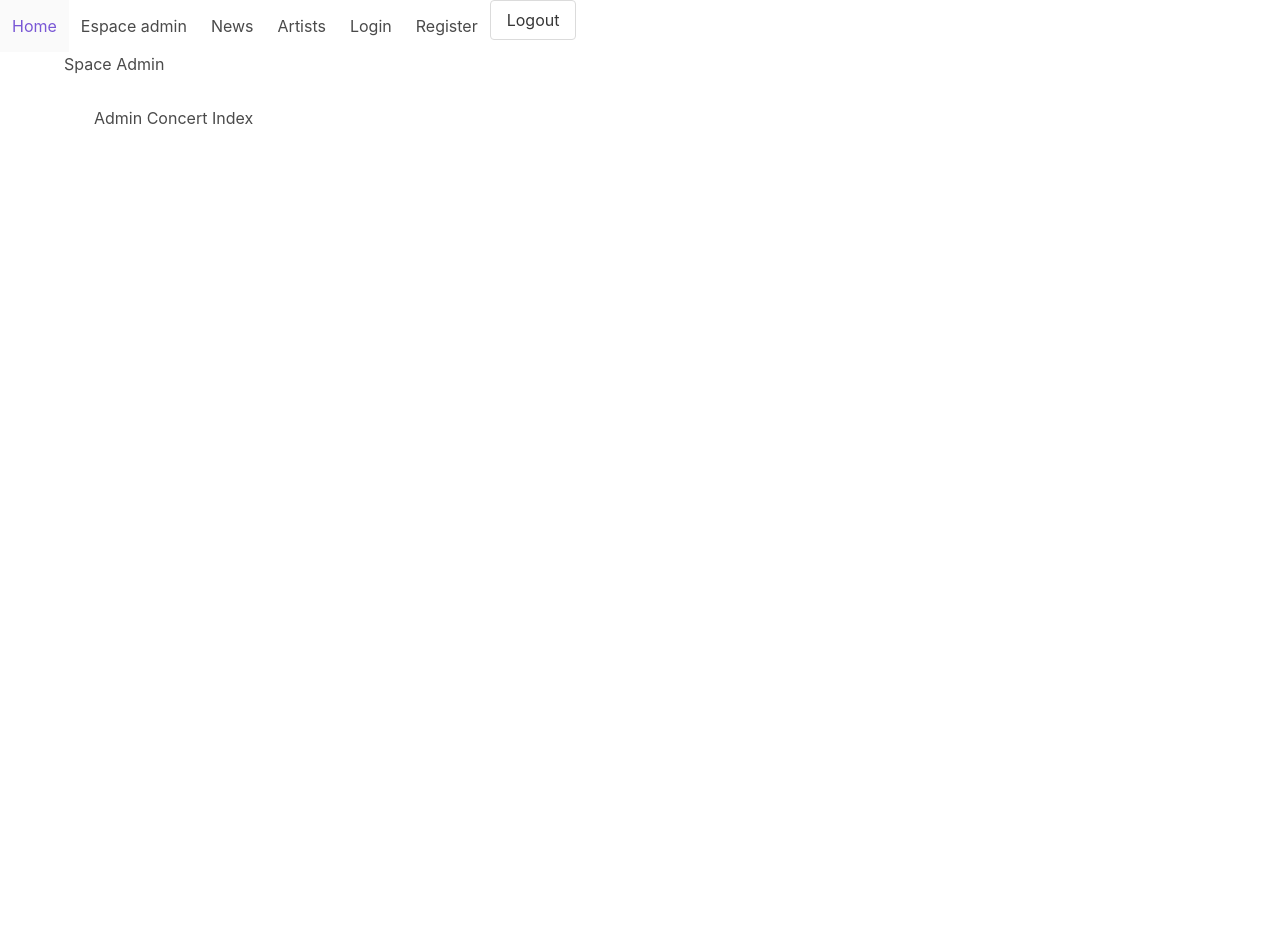
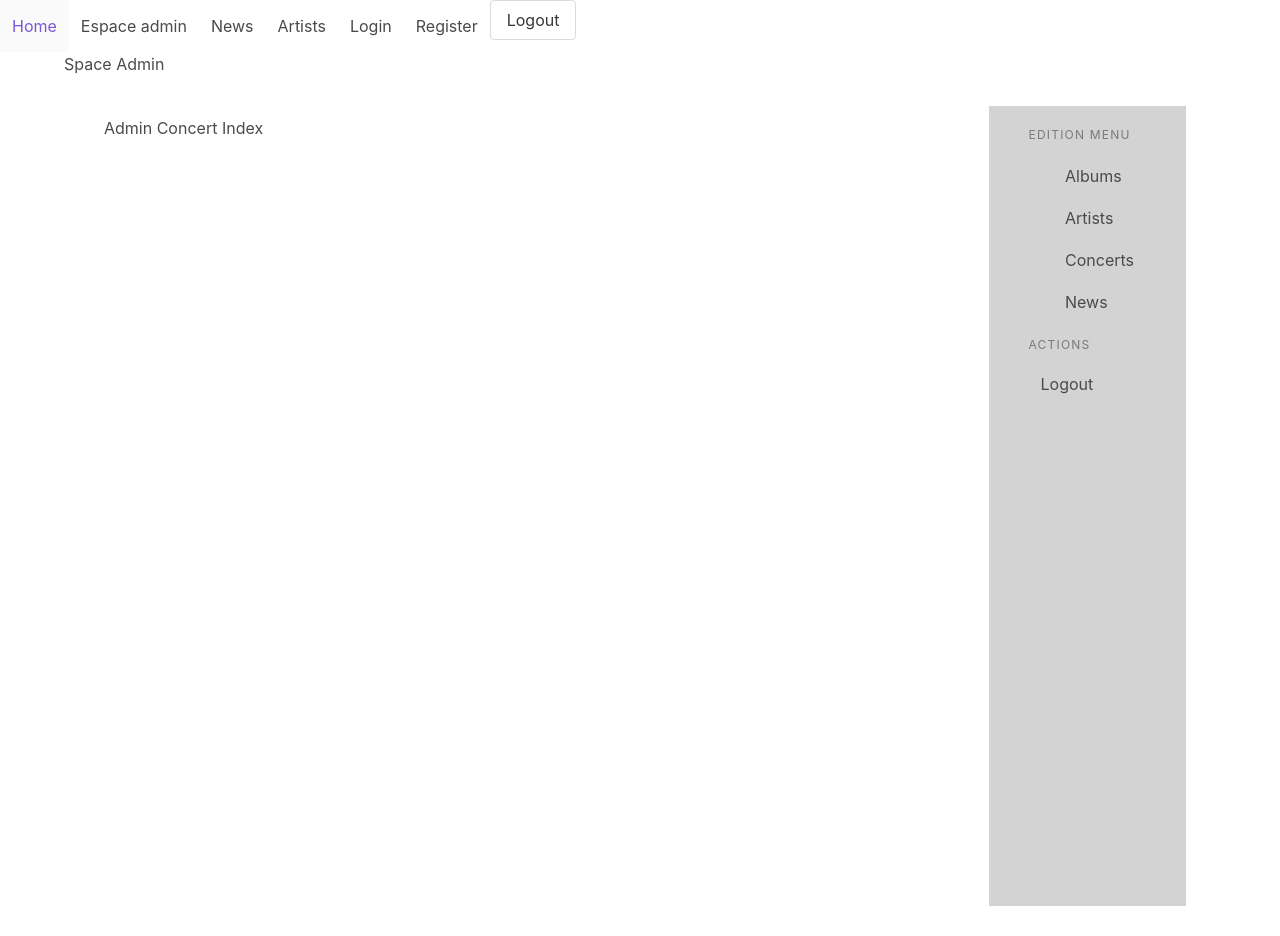
Before and after one commit to ecv-projects/vuejs-music-app, a Vue app: page /admin/concerts in a window 1280 px wide. Before the commit the page ends 800 px from the top, so only its background shows below. Built offline with nearby package versions, Linux system fonts and the light colour scheme.

Commit message:
update all index admin template

```diff
--- a/src/views/admin/albums/Index.vue
+++ b/src/views/admin/albums/Index.vue
@@ -1,5 +1,37 @@
 <template>
-    <div>
-        <h1>Admin Album Index</h1>
+    <div class="container-admin">
+        <div class="admin-content albums">
+            <h1>Admin Album Index</h1>
+        </div>
+        <b-menu class="admin-menu">
+            <b-menu-list label="Edition menu">
+            <b-menu-item label="Albums" icon="link" tag="router-link" target="_blank" to="/admin/albums"></b-menu-item>
+            <b-menu-item label="Artists" icon="link" tag="router-link" target="_blank" to="/admin/artists"></b-menu-item>
+            <b-menu-item label="Concerts" icon="link" tag="router-link" target="_blank" to="/admin/concerts"></b-menu-item>
+            <b-menu-item label="News" icon="link" tag="router-link" target="_blank" to="/admin/news"></b-menu-item>
+            </b-menu-list>
+
+            <b-menu-list label="Actions">
+            <b-menu-item label="Logout"></b-menu-item>
+            </b-menu-list>
+        </b-menu>
     </div>
 </template>
+
+<style>
+  .container-admin {
+    display: flex;
+    justify-content: space-between;
+  }
+
+  .admin-content {
+    padding: 10px;
+  }
+
+  .admin-menu {
+    height: 100vh;
+    padding: 20px 40px;
+    background-color: lightgrey;
+  }
+
+</style>
--- a/src/views/admin/artists/Index.vue
+++ b/src/views/admin/artists/Index.vue
@@ -1,5 +1,37 @@
 <template>
-    <div>
-        <h1>Admin Artist Index</h1>
+    <div class="container-admin">
+        <div class="admin-content artists">
+            <h1>Admin Artist Index</h1>
+        </div>
+        <b-menu class="admin-menu">
+            <b-menu-list label="Edition menu">
+            <b-menu-item label="Albums" icon="link" tag="router-link" target="_blank" to="/admin/albums"></b-menu-item>
+            <b-menu-item label="Artists" icon="link" tag="router-link" target="_blank" to="/admin/artists"></b-menu-item>
+            <b-menu-item label="Concerts" icon="link" tag="router-link" target="_blank" to="/admin/concerts"></b-menu-item>
+            <b-menu-item label="News" icon="link" tag="router-link" target="_blank" to="/admin/news"></b-menu-item>
+            </b-menu-list>
+
+            <b-menu-list label="Actions">
+            <b-menu-item label="Logout"></b-menu-item>
+            </b-menu-list>
+        </b-menu>
     </div>
 </template>
+
+<style>
+  .container-admin {
+    display: flex;
+    justify-content: space-between;
+  }
+
+  .admin-content {
+    padding: 10px;
+  }
+
+  .admin-menu {
+    height: 100vh;
+    padding: 20px 40px;
+    background-color: lightgrey;
+  }
+
+</style>
--- a/src/views/admin/concerts/Index.vue
+++ b/src/views/admin/concerts/Index.vue
@@ -1,5 +1,37 @@
 <template>
-    <div>
-        <h1>Admin Concert Index</h1>
+    <div class="container-admin">
+        <div class="admin-content concerts">
+            <h1>Admin Concert Index</h1>
+        </div>
+        <b-menu class="admin-menu">
+            <b-menu-list label="Edition menu">
+            <b-menu-item label="Albums" icon="link" tag="router-link" target="_blank" to="/admin/albums"></b-menu-item>
+            <b-menu-item label="Artists" icon="link" tag="router-link" target="_blank" to="/admin/artists"></b-menu-item>
+            <b-menu-item label="Concerts" icon="link" tag="router-link" target="_blank" to="/admin/concerts"></b-menu-item>
+            <b-menu-item label="News" icon="link" tag="router-link" target="_blank" to="/admin/news"></b-menu-item>
+            </b-menu-list>
+
+            <b-menu-list label="Actions">
+            <b-menu-item label="Logout"></b-menu-item>
+            </b-menu-list>
+        </b-menu>
     </div>
 </template>
+
+<style>
+  .container-admin {
+    display: flex;
+    justify-content: space-between;
+  }
+
+  .admin-content {
+    padding: 10px;
+  }
+
+  .admin-menu {
+    height: 100vh;
+    padding: 20px 40px;
+    background-color: lightgrey;
+  }
+
+</style>
--- a/src/views/admin/news/Index.vue
+++ b/src/views/admin/news/Index.vue
@@ -1,5 +1,37 @@
 <template>
-    <div>
-        <h1>Admin News Index</h1>
+    <div class="container-admin">
+        <div class="admin-content news">
+            <h1>Admin News Index</h1>
+        </div>
+        <b-menu class="admin-menu">
+            <b-menu-list label="Edition menu">
+            <b-menu-item label="Albums" icon="link" tag="router-link" target="_blank" to="/admin/albums"></b-menu-item>
+            <b-menu-item label="Artists" icon="link" tag="router-link" target="_blank" to="/admin/artists"></b-menu-item>
+            <b-menu-item label="Concerts" icon="link" tag="router-link" target="_blank" to="/admin/concerts"></b-menu-item>
+            <b-menu-item label="News" icon="link" tag="router-link" target="_blank" to="/admin/news"></b-menu-item>
+            </b-menu-list>
+
+            <b-menu-list label="Actions">
+            <b-menu-item label="Logout"></b-menu-item>
+            </b-menu-list>
+        </b-menu>
     </div>
 </template>
+
+<style>
+  .container-admin {
+    display: flex;
+    justify-content: space-between;
+  }
+
+  .admin-content {
+    padding: 10px;
+  }
+
+  .admin-menu {
+    height: 100vh;
+    padding: 20px 40px;
+    background-color: lightgrey;
+  }
+
+</style>
```
